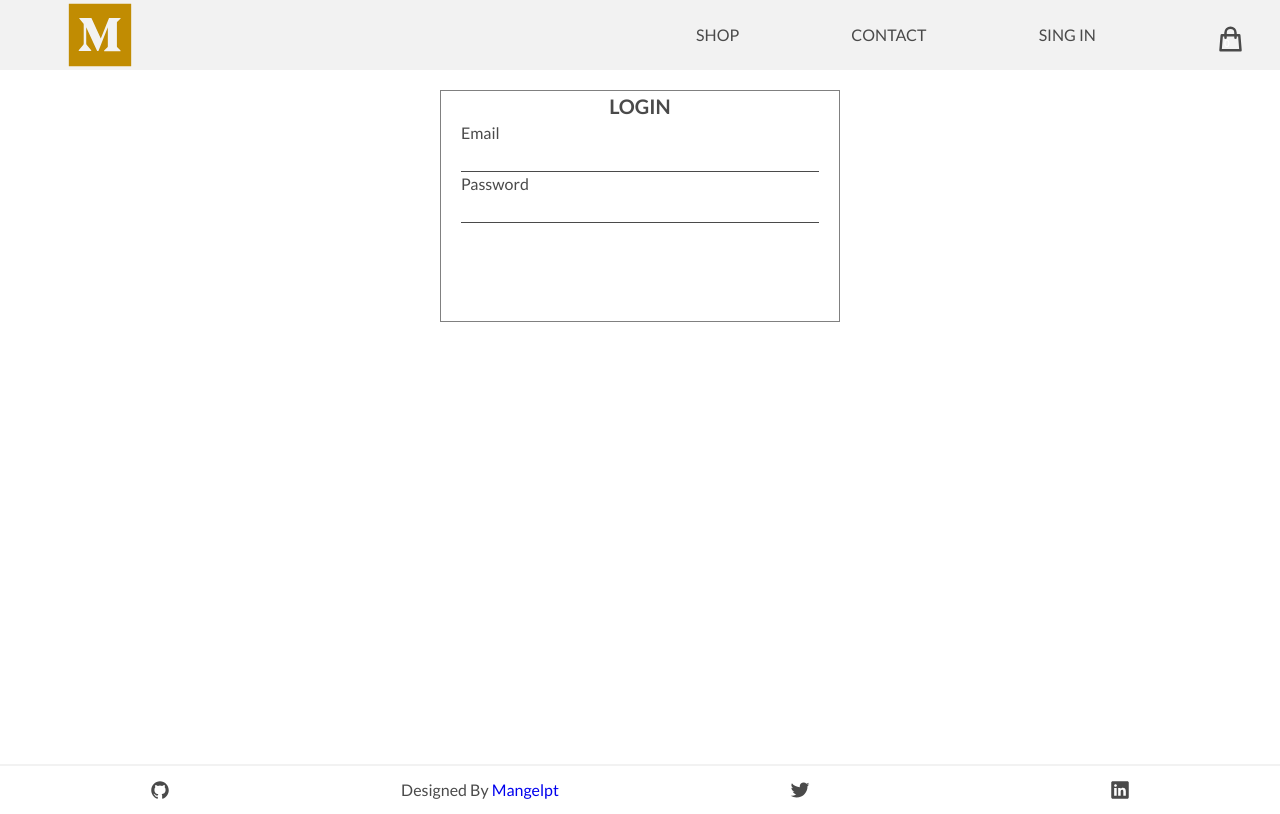
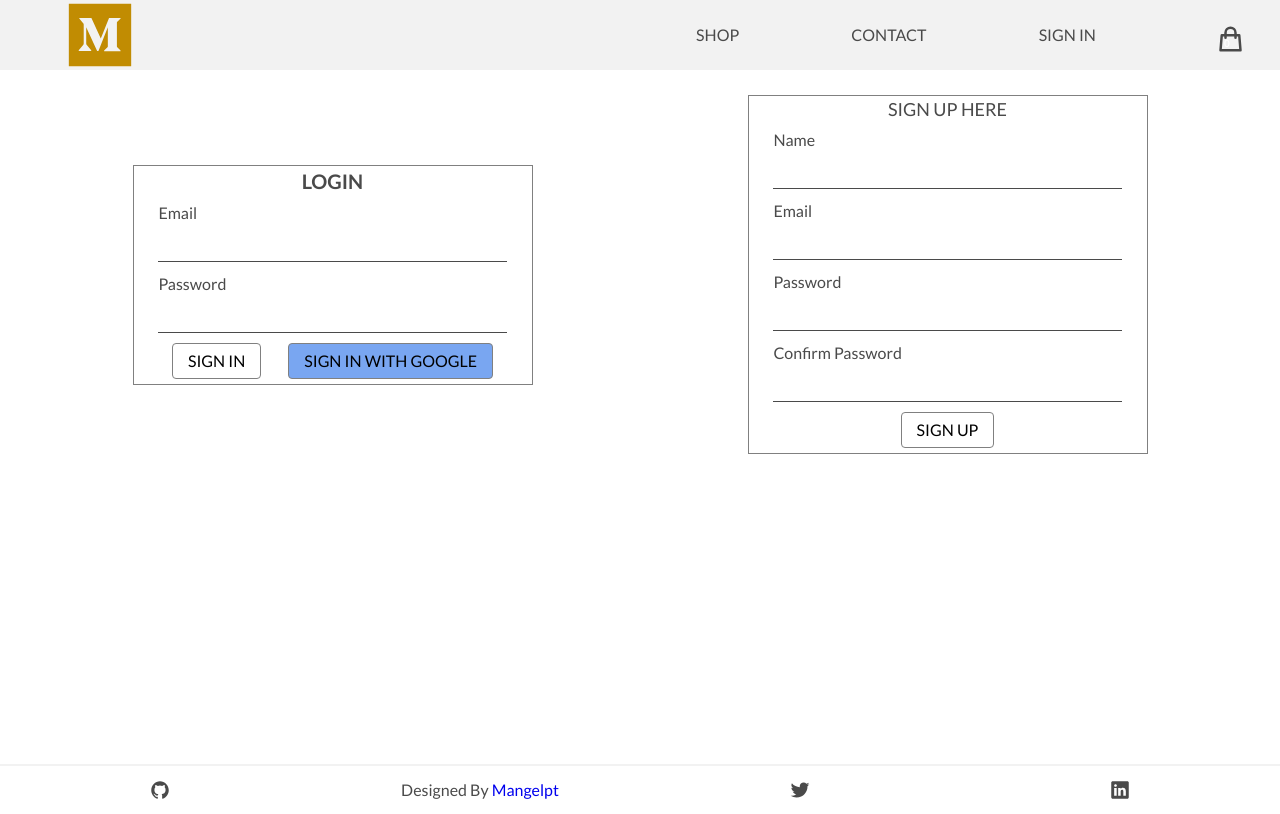
Before and after one commit to mangelpt/E-commerceAPP, a React (Create React App) app: page /login in a window 1280 px wide. Built offline with nearby package versions, Linux system fonts and the light colour scheme.

Commit message:
added sign up form

```diff
--- /dev/null
+++ b/src/components/Layout/CreateAccountForm.js
@@ -0,0 +1,27 @@
+import React from 'react';
+import {Form} from "../UI/Form";
+import {FormContainer} from "../UI/Containers";
+import {Label, MediumLabel} from "../UI/Labels";
+import {Input} from "../UI/Input";
+import {SignInButton} from "../UI/Buttons";
+
+const CreateAccountForm = () => {
+    return (
+        <FormContainer>
+            <MediumLabel> Sign up here</MediumLabel>
+            <Form>
+                <Label htmlFor="name">Name</Label>
+                <Input type="text" id="name"/>
+                <Label htmlFor="email">Email</Label>
+                <Input type="email" id="email"/>
+                <Label htmlFor="password">password</Label>
+                <Input type="password" id="password"/>
+                <Label htmlFor="passwordConfirm">Confirm password</Label>
+                <Input type="password" id="passwordConfirm"/>
+                <SignInButton>SIGN UP</SignInButton>
+            </Form>
+        </FormContainer>
+    );
+};
+
+export default CreateAccountForm;
--- a/src/components/Layout/FormSignIn.js
+++ b/src/components/Layout/FormSignIn.js
@@ -1,19 +1,24 @@
 import React from 'react';
-import {SignInForm} from "../UI/SignInForm";
-import {FormContainer} from "../UI/Containers";
+import {Form} from "../UI/Form";
+import {FormContainer, ItemDetailsContainer} from "../UI/Containers";
 import {Label, LargeLabel} from "../UI/Labels";
 import {Input} from "../UI/Input";
+import {SignInButton, SignInGoogleButton} from "../UI/Buttons";
 
 const SignIn = () => {
     return (
         <FormContainer>
             <LargeLabel>Login</LargeLabel>
-            <SignInForm>
+            <Form>
                 <Label htmlFor="email">email</Label>
                 <Input type="email" id="email"/>
                 <Label htmlFor="password">password</Label>
                 <Input type="password" id="password"/>
-            </SignInForm>
+                <ItemDetailsContainer>
+                    <SignInButton>SIGN IN</SignInButton>
+                    <SignInGoogleButton>SIGN IN WITH GOOGLE</SignInGoogleButton>
+                </ItemDetailsContainer>
+            </Form>
         </FormContainer>
     );
 };
--- a/src/components/Layout/Header.js
+++ b/src/components/Layout/Header.js
@@ -18,7 +18,7 @@ const Header = () => {
             <Nav>
                 <Link to="/"><SmallLabel>SHOP</SmallLabel></Link>
                 <Link to="Contact"><SmallLabel>CONTACT</SmallLabel></Link>
-                <Link to="/login"><SmallLabel>SING IN</SmallLabel></Link>
+                <Link to="/login"><SmallLabel>SIGN IN</SmallLabel></Link>
                 <CollapsedComponent/>
             </Nav>
         </HeaderContainer>
--- a/src/components/UI/Buttons.js
+++ b/src/components/UI/Buttons.js
@@ -18,5 +18,5 @@ export const SignInButton=styled(TransparentButton)`
 `;
 
 export const SignInGoogleButton=styled(TransparentButton)`
-  background-color: blue;
+  background-color: rgba(64, 129, 236, 0.7);
 `;
--- /dev/null
+++ b/src/components/UI/Form.js
@@ -0,0 +1,12 @@
+import styled from "styled-components";
+
+export const Form = styled.form`
+  display: flex;
+  flex-direction: column;
+  justify-content: space-evenly;
+  width: 90%;
+  height: fit-content;
+  gap: 10px;
+  margin: auto;
+  padding: 5px;
+`;
--- a/src/components/UI/SignInForm.js
+++ /dev/null
@@ -1,9 +0,0 @@
-import styled from "styled-components";
-
-export const SignInForm = styled.form`
-  display: flex;
-  flex-direction: column;
-  width: 90%;
-  height: 200px;
- margin: auto;
-`;
--- a/src/pages/Login.js
+++ b/src/pages/Login.js
@@ -1,10 +1,15 @@
 import React from 'react';
 import SignIn from "../components/Layout/FormSignIn";
+import CreateAccountForm from "../components/Layout/CreateAccountForm";
+import {Grid} from "../components/Layout/Grid";
 
 const Login = () => {
     return (
         <>
-            <SignIn/>
+            <Grid size={350} gap={10} rows={"auto"}>
+                <SignIn/>
+                <CreateAccountForm/>
+            </Grid>
         </>
     );
 };
```
